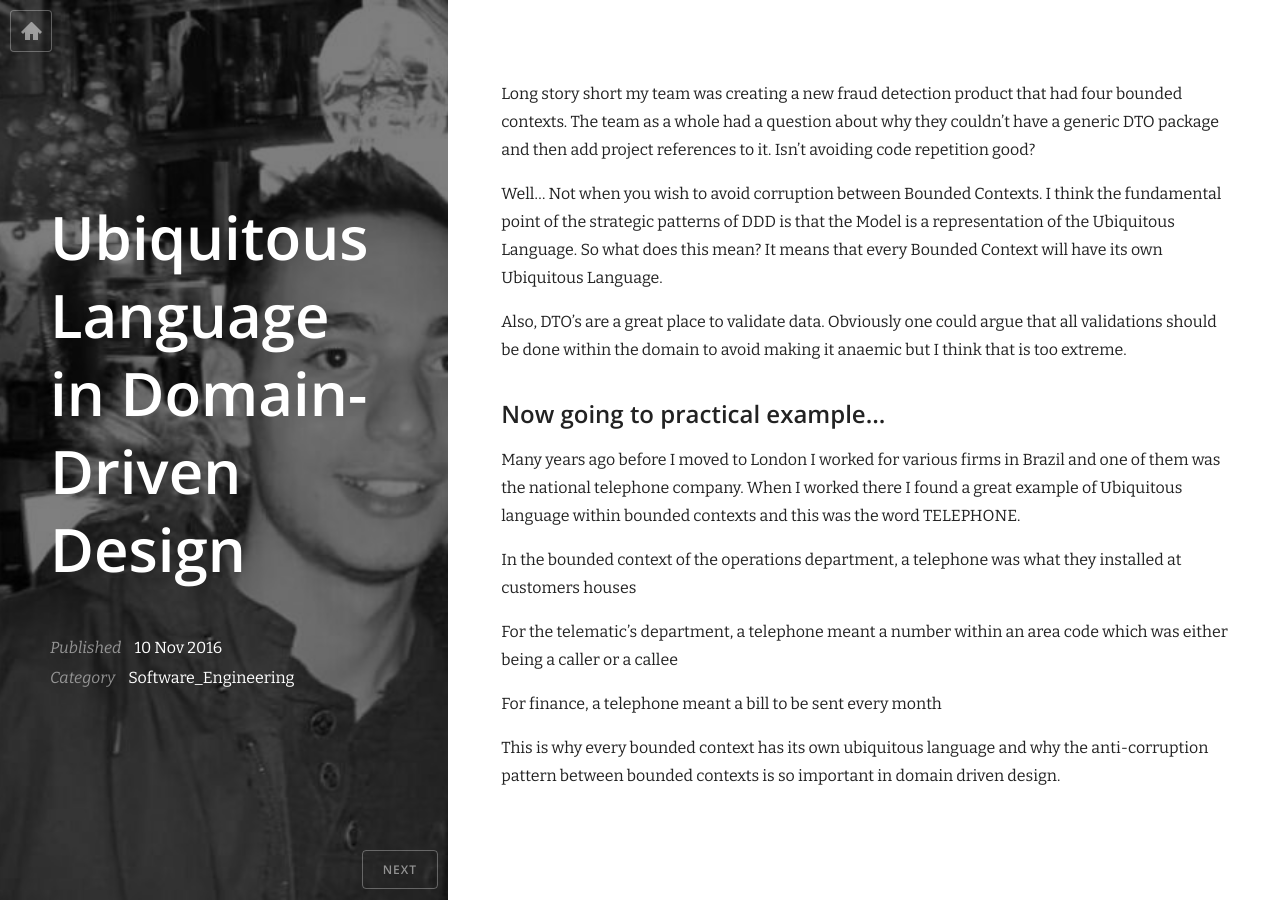
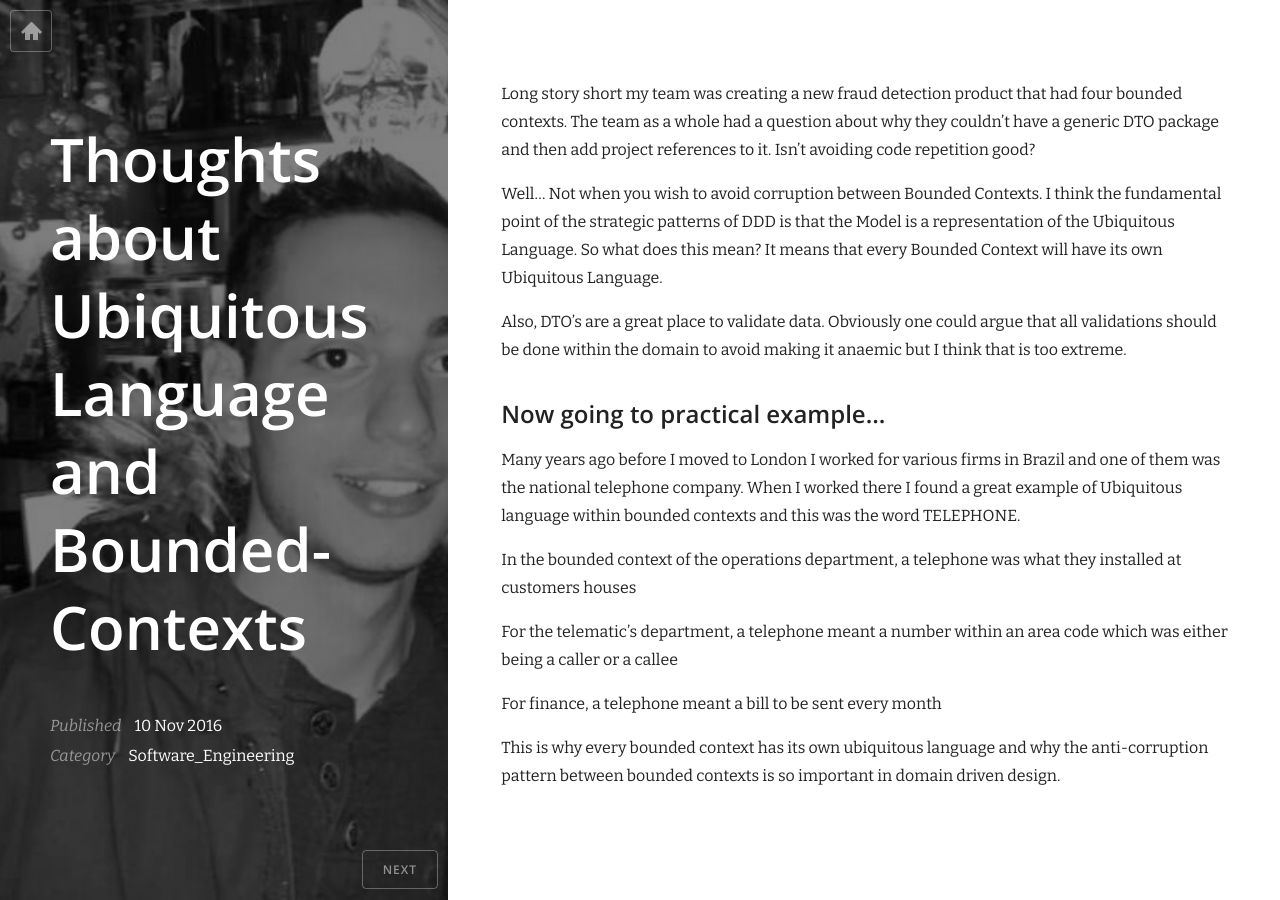
Before and after one commit to kaldas/kaldas.github.io, a Jekyll site: the page built from _posts/2016-11-10-thoughts-about-ubiquitous-language-and-bounded-contexts.md, in a window 1280 px wide. Built offline with Jekyll 4.4.1, drawn with Linux system fonts in a browser that asks for light colours; nearby versions of some CDN libraries; Markdown is read by kramdown in place of the engine named in the settings.

Commit message:
Changed post name

```diff
--- a/_posts/2016-11-10-thoughts-about-ubiquitous-language-and-bounded-contexts.md
+++ b/_posts/2016-11-10-thoughts-about-ubiquitous-language-and-bounded-contexts.md
@@ -1,6 +1,6 @@
 ---
 layout: post
-title: "Ubiquitous Language in Domain-Driven Design"
+title: "Thoughts about Ubiquitous Language and Bounded-Contexts"
 date: 2016-11-10 12:00:00
 categories: Software_Engineering
 featured_image: /images/cover.jpg
```
